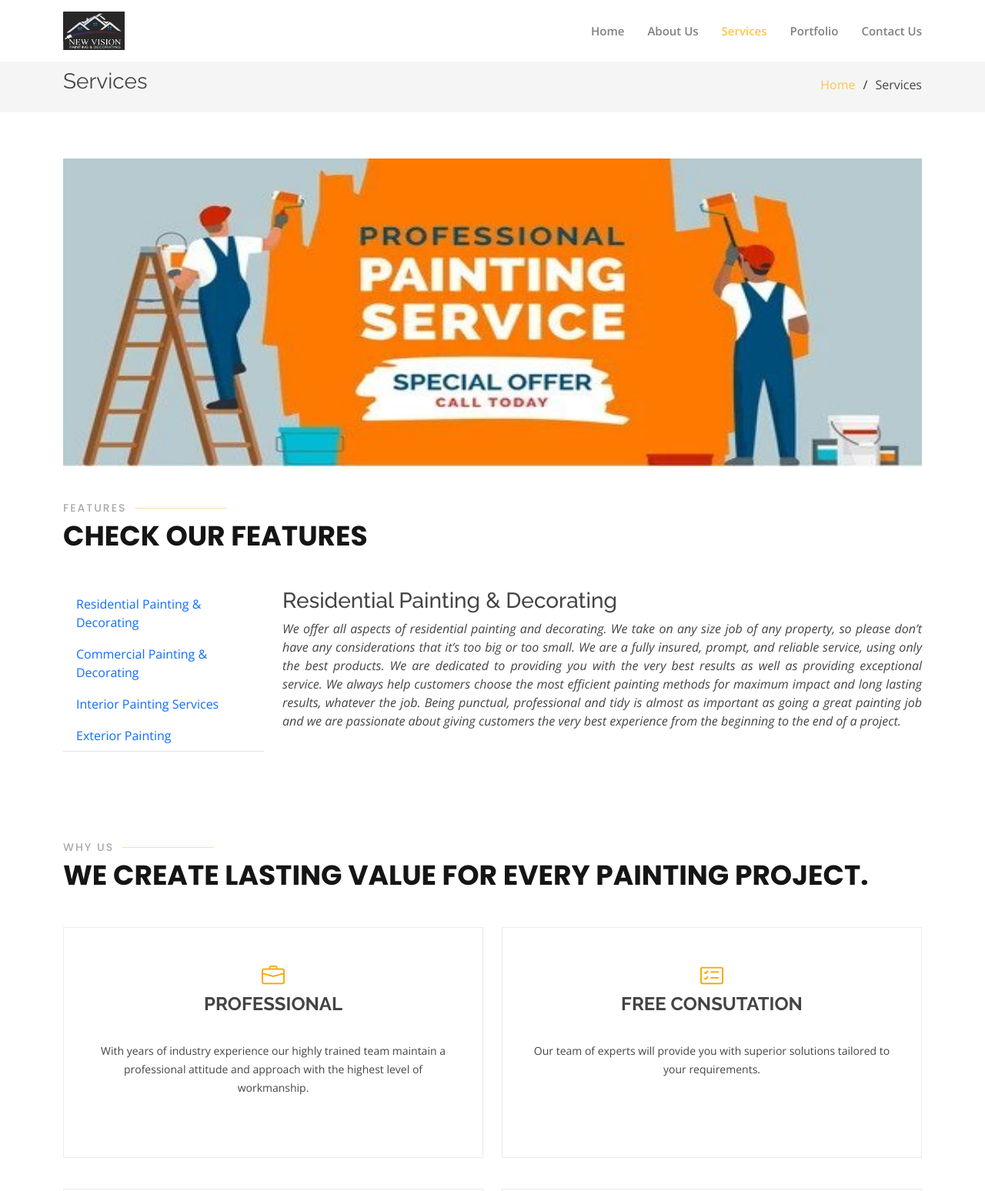
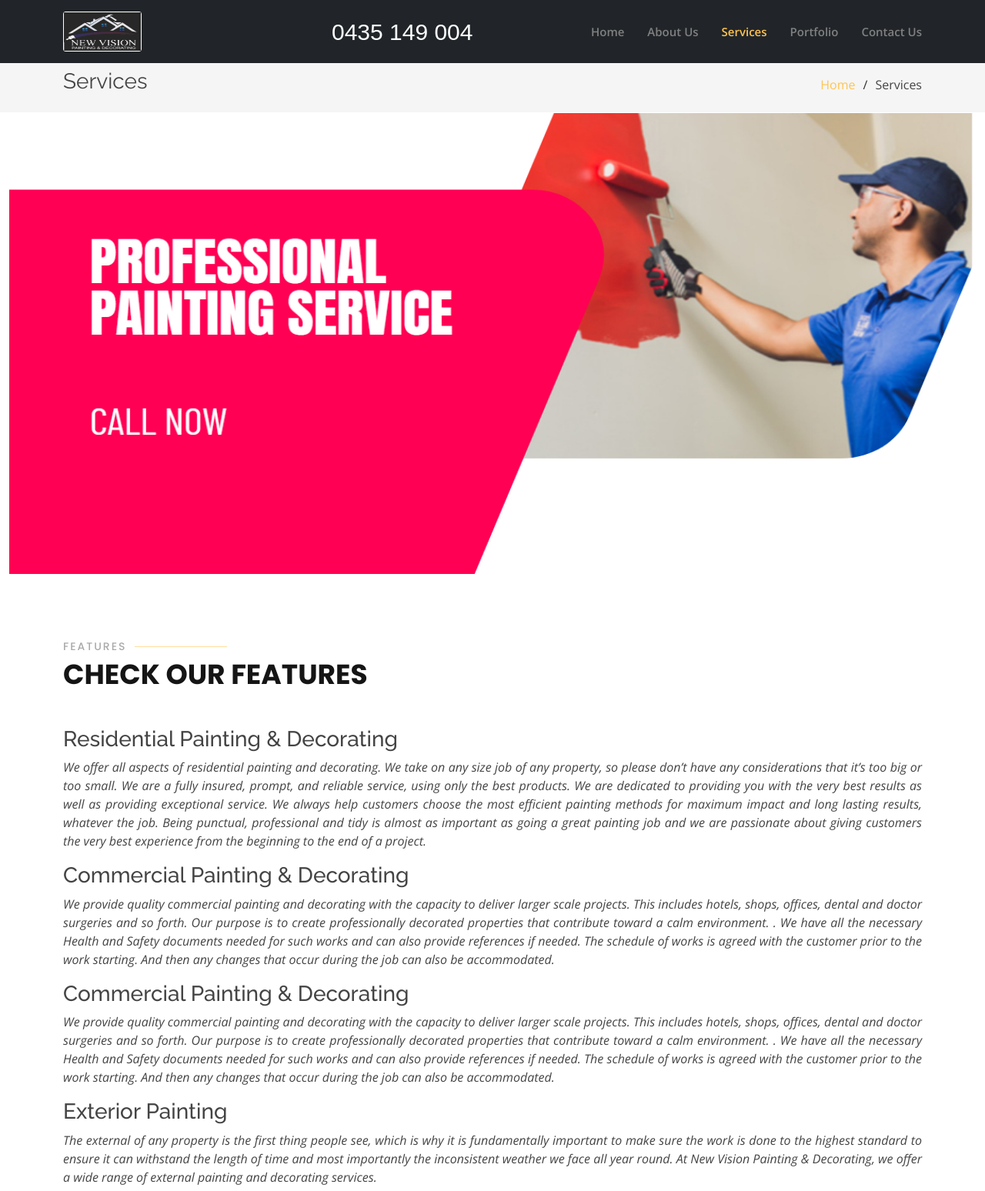
Before and after one commit to AnuDey/newvision.com, a plain HTML site: page services.html in a window 1280 px wide. Shown: the top 1548 px of the page at 77% size. Drawn offline with nearby package versions, Linux system fonts and the light colour scheme.

Commit message:
Initial commit

```diff
--- a/assets/css/style.css
+++ b/assets/css/style.css
@@ -157,12 +157,20 @@ h1, h2, h3, h4, h5, h6 {
   letter-spacing: 2px;
   text-transform: uppercase;
 }
+.header-text{
+  color: #fff!important;
+  font-size: 30px;
+  font-weight: lighter;
+  font-family:fantasy;
+}
+
+
 #header .logo a {
   color:gray;
 }
 #header .logo img {
   height: 50px;
-  width: 80px;
+  width: 100px;
 }
 
 /*
@@ -310,6 +318,7 @@ h1, h2, h3, h4, h5, h6 {
   /* background: url("../img/cover1.jpg") top center; */
   background-size: cover;
   position: relative;
+  margin-bottom: -60px;
 }
 #hero:before {
   content: "";
@@ -984,6 +993,7 @@ section {
 .reason {
   background: #fff;
   padding: 60px 0;
+  margin-top: -150px;
 }
 .reason .member {
   margin-bottom: 20px;
@@ -1194,6 +1204,7 @@ section {
   background: whitesmoke;
   min-height: 40px;
   margin-top: 74px;
+  margin-bottom: -60px;
 }
 .breadcrumbs h2 {
   font-size: 28px;
@@ -1246,6 +1257,7 @@ section {
 }
 #footer .footer-top .footer-info {
   margin-bottom: 30px;
+  padding: 20px;
 }
 #footer .footer-top .footer-info h3 {
   font-size: 28px;
@@ -1293,6 +1305,7 @@ section {
 }
 #footer .footer-top .footer-links {
   margin-bottom: 30px;
+  padding: 20px;
 }
 #footer .footer-top .footer-links ul {
   list-style: none;
--- a/services.html
+++ b/services.html
@@ -32,16 +32,19 @@
 <body>
 
   <!-- ======= Header ======= -->
-  <header id="header" class="fixed-top d-flex align-items-center bg-white">
+  <header id="header" class="fixed-top d-flex align-items-center bg-dark">
     <div class="container d-flex align-items-center">
 
       <!-- <h1 class="logo me-auto"><a href="index.html">New Vision</a></h1> -->
       <!-- Uncomment below if you prefer to use an image logo -->
       <!-- <a href="index.html" class="logo me-auto"><img src="assets/img/logo.png" alt="" class="img-fluid"></a>-->
 
-      <div class="logo me-auto">
+      <div class="logo me-auto" style="border:1px solid #fff; border-radius: 3px;">
         <a href="index.html"><img src="assets/img/logo.jpeg" alt="" class="img-fluid"></a>
       </div>
+
+      <a href="#" class="header-text mx-auto ">0435 149 004</a>
+
       <nav id="navbar" class="navbar">
         <ul>
           <li><a href="index.html">Home</a></li>
@@ -75,10 +78,13 @@
 
     <!-- ======= Services Section ======= -->
     <section id="services1" class="services1">
+
+      <div class="container-fluid">
+        <img src="./assets/img/service-banner1.jpg" class="d-block w-100 about-us-banner" alt="..."
+          style="background-size: cover; height: 75vh; margin-bottom: 90px;">
+      </div>
+
       <div class="container">
-
-        <img src="./assets/img/service-banner.jpg" class="d-block w-100 about-us-banner" alt="..."
-        style="background-size: cover; height: 50vh; margin-bottom: 50px;">
 <!--
         <section id="features" class="features">
           <div class="container"> -->
@@ -88,8 +94,10 @@
               <p>Check our Features</p>
             </div>
 
+
+
             <div class="row">
-              <div class="col-lg-3">
+              <!-- <div class="col-lg-3">
                 <ul class="nav nav-tabs flex-column">
                   <li class="nav-item">
                     <a class="nav-link" data-bs-toggle="tab" href="#tab-1">Residential Painting & Decorating</a>
@@ -104,8 +112,8 @@
                     <a class="nav-link" data-bs-toggle="tab" href="#tab-4">Exterior Painting</a>
                   </li>
                 </ul>
-              </div>
-              <div class="col-lg-9 mt-4 mt-lg-0">
+              </div> -->
+              <div class="col-lg-12 mt-4 mt-lg-0">
                 <div class="tab-content">
                   <div class="tab-pane active show" id="tab-1">
                     <div class="row">
@@ -123,6 +131,37 @@
                           important as going a great painting job and we are passionate
                           about giving customers the very best experience from the
                           beginning to the end of a project.</p>
+
+                          <h3>Commercial Painting & Decorating</h3>
+                        <p class="fst-italic" style="text-align: justify;">We provide quality commercial painting and decorating with the
+                          capacity to deliver larger scale projects. This includes
+                          hotels, shops, offices, dental and doctor surgeries and so
+                          forth. Our purpose is to create professionally decorated
+                          properties that contribute toward a calm environment.
+                          . We have all the necessary Health and Safety documents
+                          needed for such works and can also provide references if needed.
+                          The schedule of works is agreed with the customer prior to the
+                          work starting. And then any changes that occur during the job
+                          can also be accommodated.</p>
+                          <h3>Commercial Painting & Decorating</h3>
+                        <p class="fst-italic" style="text-align: justify;">We provide quality commercial painting and decorating with the
+                          capacity to deliver larger scale projects. This includes
+                          hotels, shops, offices, dental and doctor surgeries and so
+                          forth. Our purpose is to create professionally decorated
+                          properties that contribute toward a calm environment.
+                          . We have all the necessary Health and Safety documents
+                          needed for such works and can also provide references if needed.
+                          The schedule of works is agreed with the customer prior to the
+                          work starting. And then any changes that occur during the job
+                          can also be accommodated.</p>
+                          <h3>Exterior Painting</h3>
+                        <p class="fst-italic" style="text-align: justify;">The external of any property is the first thing people see,
+                          which is why it is fundamentally important to make sure the
+                          work is done to the highest standard to ensure it can withstand
+                          the length of time and most importantly the inconsistent
+                          weather we face all year round. At New Vision Painting &
+                          Decorating, we offer a wide range of external painting and
+                          decorating services.</p>
                       </div>
                       <!-- <div class="col-lg-4 text-center order-1 order-lg-2">
                         <img src="assets/img/features-1.png" alt="" class="img-fluid">
@@ -180,6 +219,7 @@
                           weather we face all year round. At New Vision Painting &
                           Decorating, we offer a wide range of external painting and
                           decorating services.</p>
+
                       </div>
                       <!-- <div class="col-lg-4 text-center order-1 order-lg-2">
                         <img src="assets/img/features-4.png" alt="" class="img-fluid">
@@ -329,9 +369,9 @@
               <p>
                 Brisbane<br>
                 Australia<br><br>
-                <strong>Phone:</strong>0435 149 004 <br>
+                <strong>Phone &nbsp;:</strong> &nbsp;  &nbsp;0435 149 004 <br>
                 <br>
-                <strong>Email:</strong>laiq.rezai40@gmail.com <br>
+                <strong> Email &nbsp; :</strong> &nbsp;  &nbsp; laiq.rezai40@gmail.com <br>
               </p>
             </div>
           </div>
```
Also changed, not shown: about.html (+23 -14 lines), contact.html (+14 -8 lines), index.html (+16 -14 lines), portfolio.html (+13 -7 lines), assets/img/about-banner1.jpg (added), assets/img/about-banner2.jpg (added), assets/img/about-banner3.jpg (added), assets/img/about-bannerHouse-painting.jpg (added), assets/img/portfolio-banner.jpeg (added), assets/img/service-banner1.jpg (added), assets/img/service-paint1.jpg (added), assets/img/service-painting.png (added).
